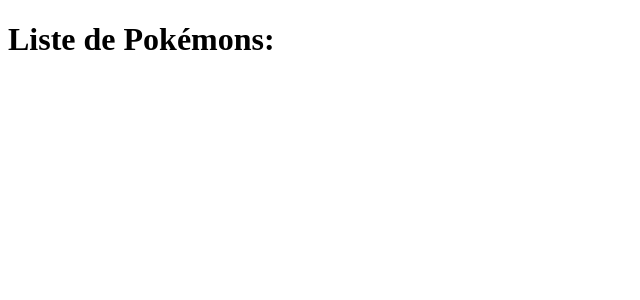
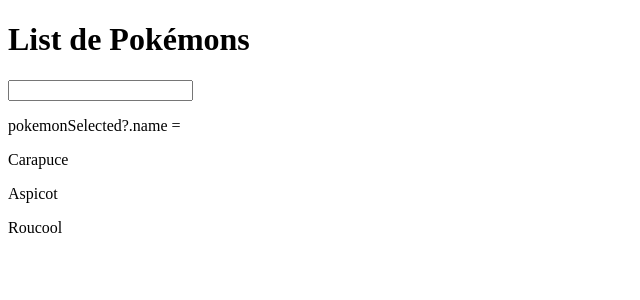
Before and after one commit to charles331/ng-pokemon-app-test, an Angular app: page / in a window 1280 px wide. Shown: the top 300 px of the page, without its empty margins (0-640 px from the left). Built offline with nearby package versions, Linux system fonts and the light colour scheme.

Commit message:
Liaisons

```diff
--- /dev/null
+++ b/src/app/app.component.html
@@ -0,0 +1,13 @@
+<h1>List de Pokémons</h1>
+
+<input
+    #input
+    (keyup)="selectPokemon(input.value)"
+    type="number"
+/>
+<p>pokemonSelected?.name = {{pokemonSelected?.name}}</p>
+<!--(click)="selectPokemon($event)"-->
+<!--p (click)="selectPokemon(pokemonsList[1])">{{ pokemonsList[1].name }}</p-->
+<p>{{ pokemonsList[2].name }}</p>
+<p>{{ pokemonsList[3].name }}</p>
+<p>{{ pokemonsList[4].name }}</p>
--- a/src/app/app.component.ts
+++ b/src/app/app.component.ts
@@ -7,26 +7,40 @@
 
 @Component({
   selector: 'app-root',
-  template:`<h1>Liste de Pokémons:</h1>
-  <br>`
+  templateUrl:'./app.component.html'
 })
 
 export class AppComponent implements OnInit{
   //pokemonsList = ['Bulbizarre','Salamèche','Carapuce'];
   pokemonsList:Pokemon[] = POKEMONS;
+  pokemonSelected:Pokemon|undefined;
 
   ngOnInit(): void {
     // throw new Error('Method not implemented.');
     console.table(this.pokemonsList)
-    this.selectPokemon(this.pokemonsList[10]);
+    //this.selectPokemon(this.pokemonsList[10]);
 
   }
 
-selectPokemon(pokemon:Pokemon){
+  //selectPokemon(event:MouseEvent){
+  selectPokemon(pokemonId:string){
+  //const index: number=+(event?.target as HTMLInputElement).value
+  //const index=+pokemonId;
+  const pokemon: Pokemon|undefined = this.pokemonsList.find(pokemon => pokemon.id == +pokemonId);
+
   // JS ES6 angular backtick string variable
-  console.log(`Vous avez cliqué sur le pokémon ${pokemon.name}`);
+  //console.log(`Vous avez cliqué sur le pokémon ${this.pokemonsList[index].name}`);
+  if(pokemon){
+    console.log(`Vous avez demandé le pokémon ${pokemon.name}`);
+    //this.pokemonSelected=this.pokemonsList[index];
+    this.pokemonSelected=pokemon;
+  } else {
+    console.log(`Vous avez demandé un pokémon qui n'existe pas`);
+    this.pokemonSelected=undefined;
+  }
+
   // JS ES5 old version
-  console.log('Vous avez cliqué sur le pokémon ' + pokemon.name);
+  // console.log('Vous avez cliqué sur le pokémon ' + pokemon.name);
 }
 
 }
```
